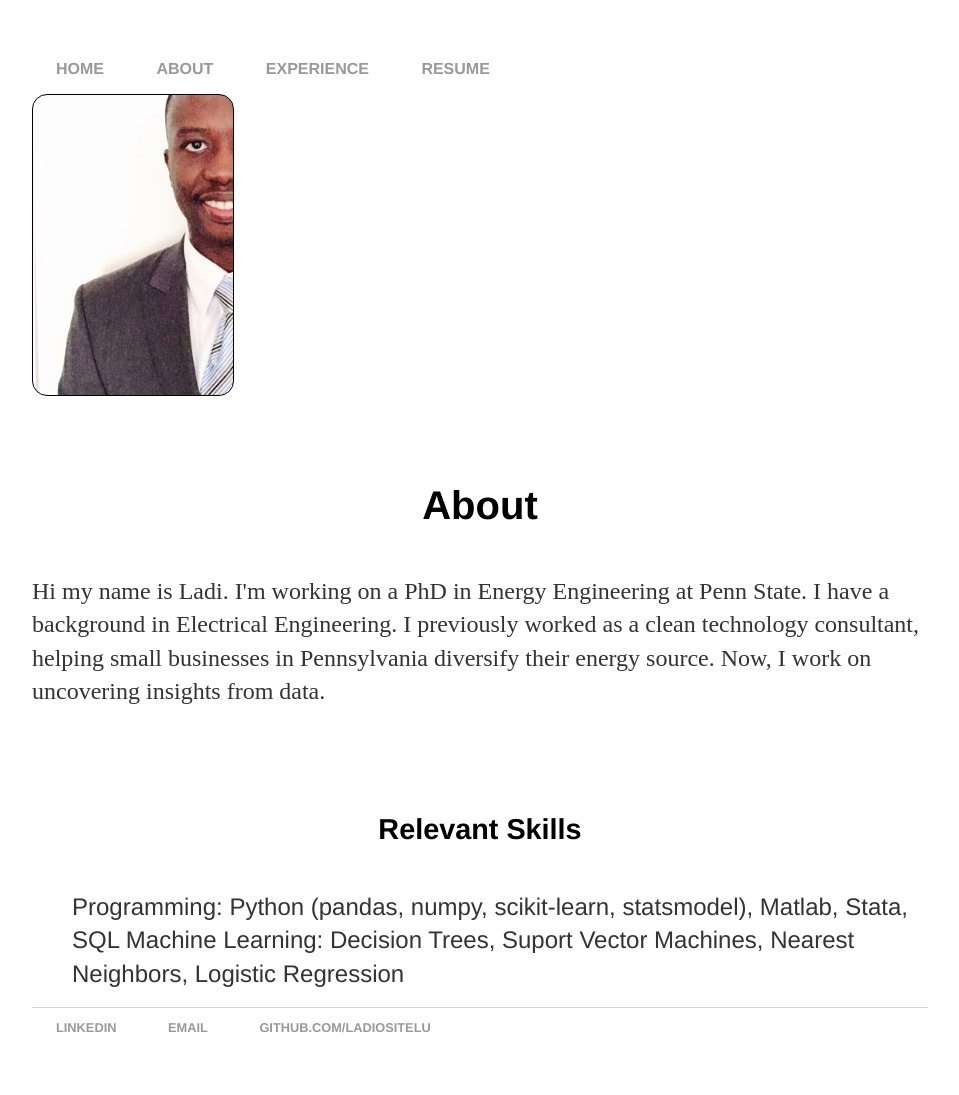
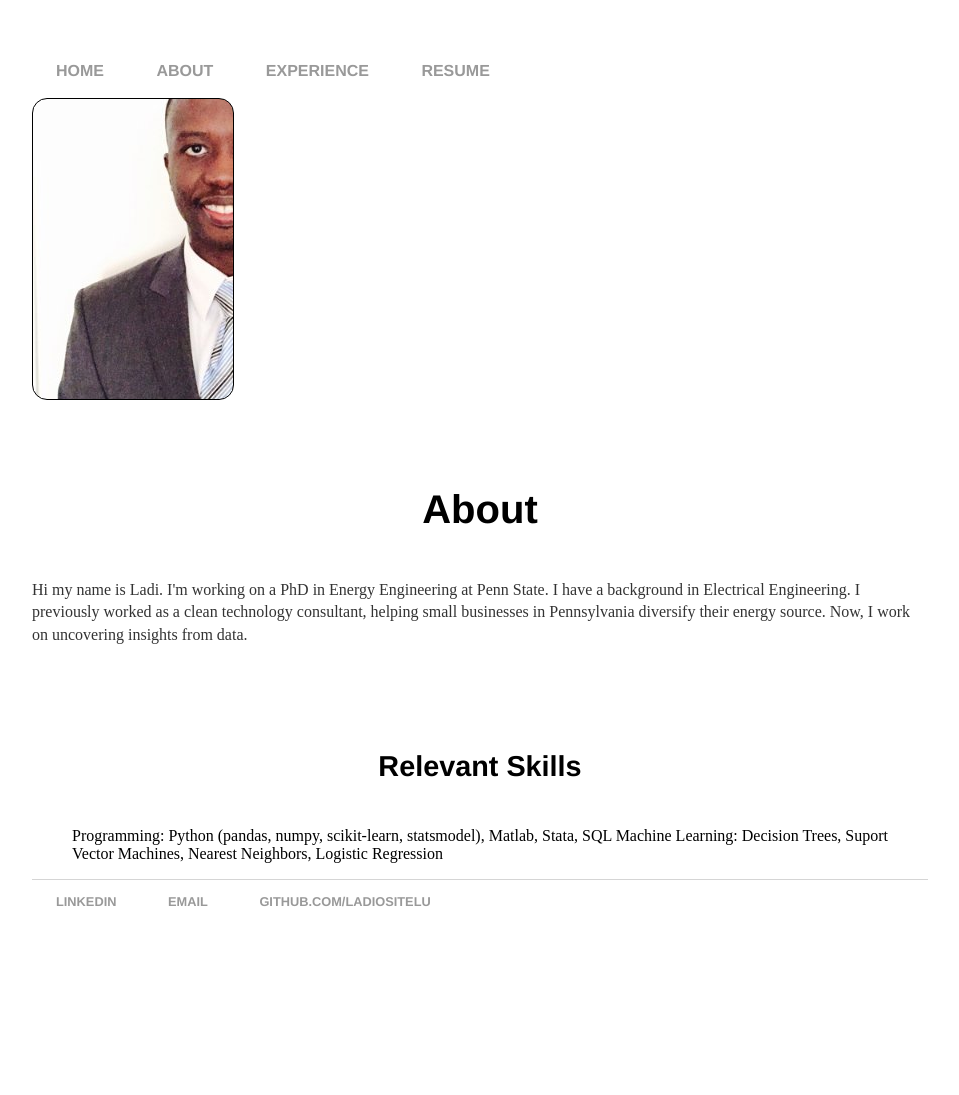
Before and after one commit to ladiositelu/ladiositelu.github.io, a Jekyll site: the page built from About/index.html, in a window 1280 px wide. Shown: the whole page, without its empty margins (160-1119 px from the left). Built offline with Jekyll 4.4.1, drawn with Linux system fonts in a browser that asks for light colours; after the commit the page ends 971 px from its top, so only the background shows below that.

Commit message:
Update about.css

```diff
--- a/css/about.css
+++ b/css/about.css
@@ -22,12 +22,6 @@ nav ul li, footer ul li {
 li {
     font-family:'Helvetica', 'Arial', 'Sans-Serif';
     font-size: 1.0em;
-    color: #333;
-}
-
-li2 {
-    font-family:'Helvetica', 'Arial', 'Sans-Serif';
-    font-size: 1.5em;
     line-height: 1.4em;
     color: #333;
     text-align: left;
@@ -71,7 +65,7 @@ h2 {
 }
 
 p {
-    font-size: 1.5em;
+    font-size: 1.0em;
     line-height: 1.4em;
     color: #333;
     text-align: left;
```
